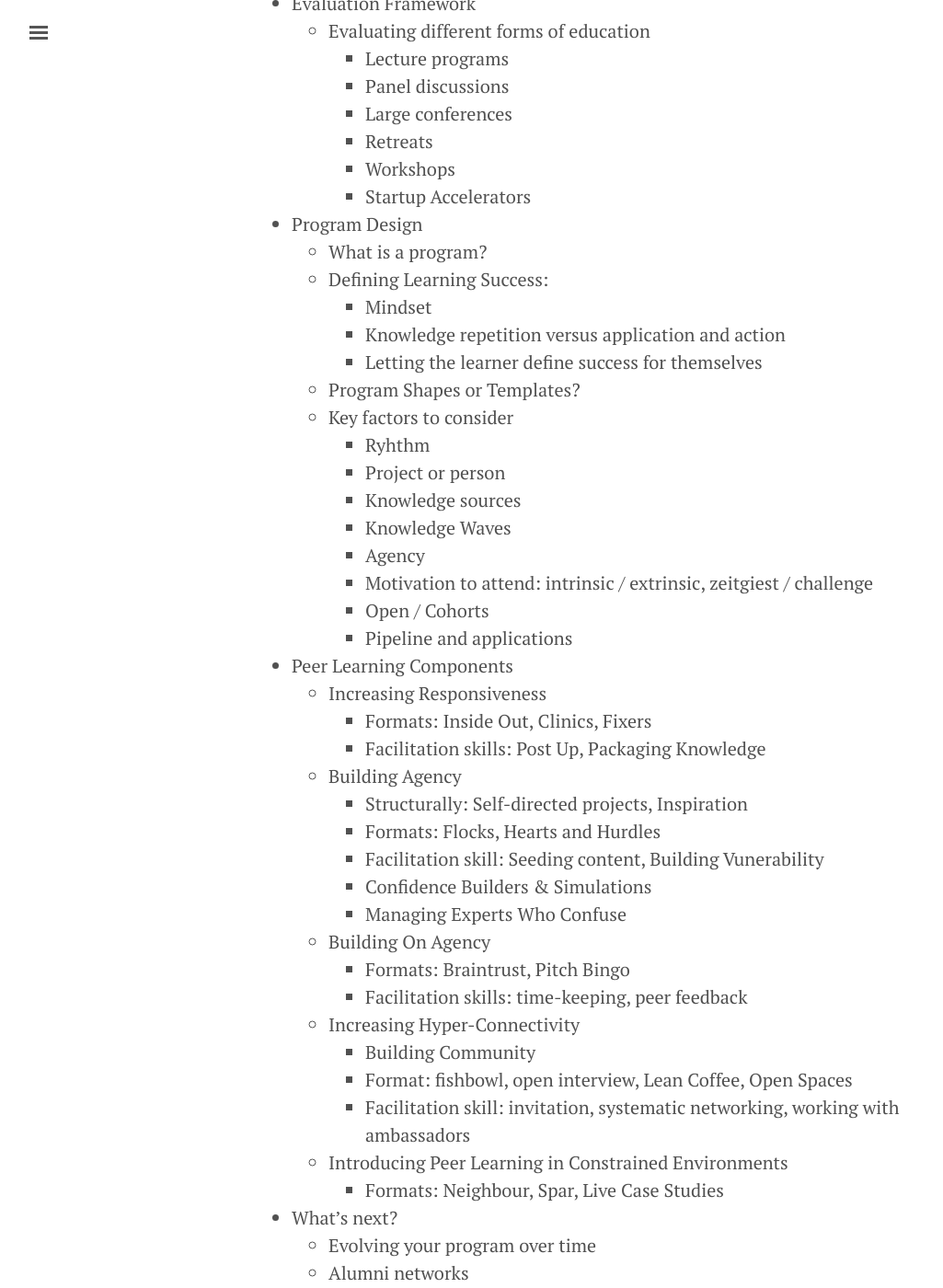
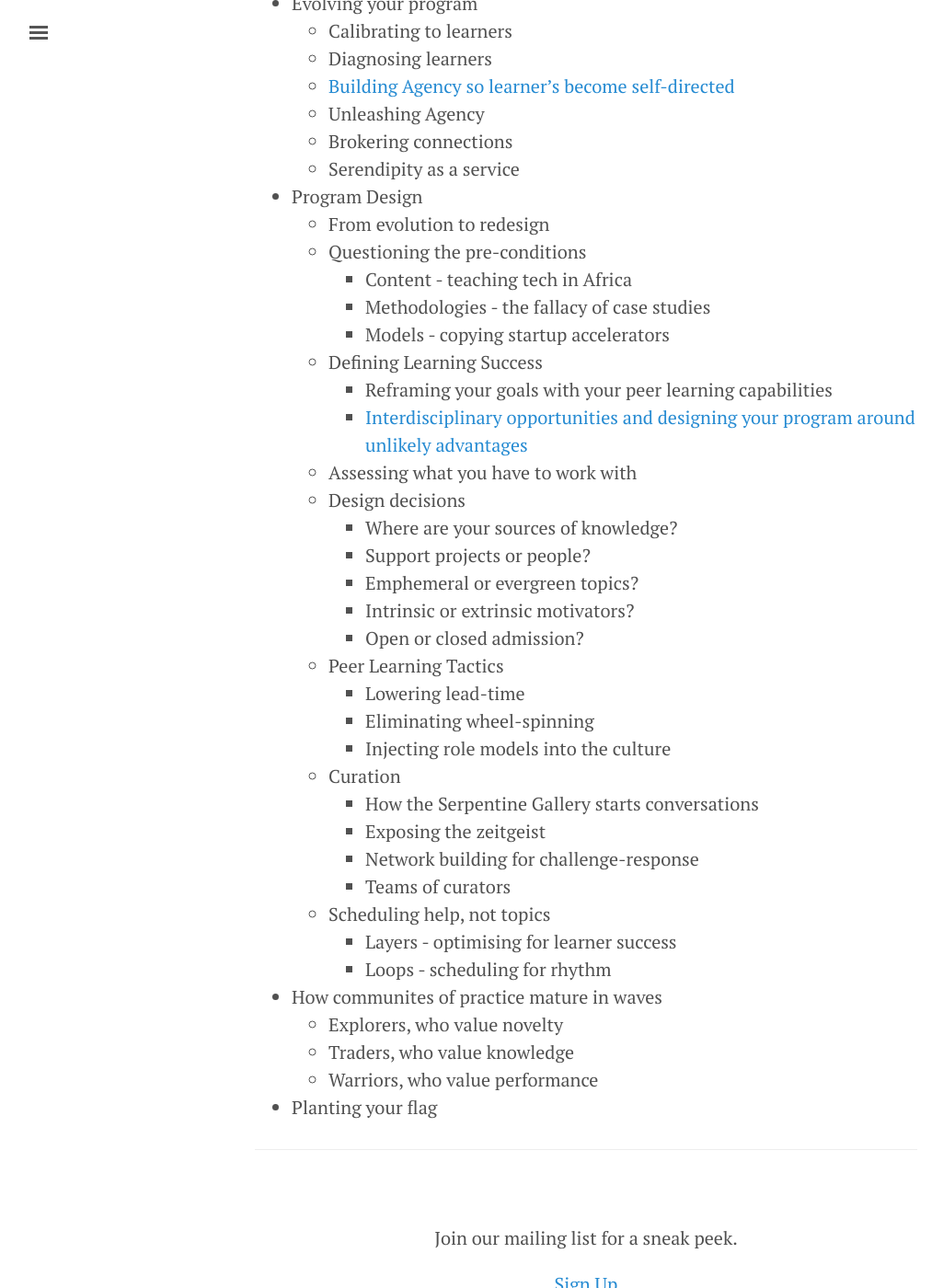
Before and after one commit to sourceinstitute/peerlearningguide, a Jekyll site: the page built from index.html, in a window 1280 px wide and 1400 px high, scrolled down 2808 px. Shown: the whole window at 92% size, without its empty margins (3-1028 px from the left). Built offline with Jekyll 4.4.1, drawn with Linux system fonts in a browser that asks for light colours; nearby versions of some CDN libraries; the list of posts is cut into pages by our own code; comment, search, counter and statistics services are not loaded; a style sheet for code colours, icons or effects is not loaded; some of the changed text lies outside the part shown.

Commit message:
Updated TOC

```diff
--- a/_includes/index.md
+++ b/_includes/index.md
@@ -1,6 +1,7 @@
 <div class="cover">
   <a href="http://sendy.source.institute/subscription?f=iVTKAVDr7ah0oAQw8v8qOzCSdTEgCHxk84XgPNfwU0GqBmD3qYraY6azokrrzn9iml4qp15wodg0qDyNkLeo892w"><img src="public/img/peerlearningguidecover.png"></a>
 </div>
+
 
 How to make education responsive to a fast-changing world. Lessons from our heroes, and our own peer-learning programs on 5 continents.
 
@@ -53,85 +54,76 @@ Your time is priceless - the guide will help make it count.
 
 # Table of contents
 
-* Making this guide work for you
+
 * For the community leaders who are putting in the work
 
-* Flexible, easy-to-setup educational formats
-	* From topic checklists to mindset evolution
-	* From scheduling to responding
+* Success is defined by what the learner becomes
+    * [Harvard & Y Combinator](http://source.institute/blog/harvard-and-yc-on-defining-learning-success/)
+* Put the learner in a fitting environment
+    * [Spiritual Farming & the UN's farmer field schools](http://source.institute/blog/get-out-of-the-classroom/)
+* Communities are conduits of knowledge
+    * [The Lean Startup Movement](http://source.institute/blog/communities-are-conduits-of-knowledge/)
+* The educator, the domain expert and the learner are provisory roles
+    * Pirate Summit
 
-* “Modern” education is modernising
-  * Success is defined by what the learner becomes
-    * [Harvard Physics & Y Combinator](http://community.source.institute/t/excerpt-harvard-physics-and-y-combinator-on-defining-learning-success/2690)
-  * Put the learner in a fitting environment
-    * Seedcamp & the Lean Startup movement
-  * Detect and Respond
-    * UCL & University Of Wageningen
-  * Communities are conduits of knowledge
-    * Pirate Summit & Clearleft
-  * The educator, the domain expert and the learner are provisory roles
-    * The Africa Prize & London's Braintrust
-  * Put the learner in control
-    * Farmer Field Schools & Barcamp
-
-* Defining Peer-to-peer Education
+* [Defining Peer Learning](http://source.institute/blog/what-is-peer-learning/)
   * Responsiveness
   * Creative Agency
   * Hyper-Connectivity
 
-* Evaluation Framework
-  * Evaluating different forms of education
-    * Lecture programs
-    * Panel discussions
-    * Large conferences
-    * Retreats
-    * Workshops
-    * Startup Accelerators
+* [Evaluation Framework](http://source.institute/blog/peer-learning-evaluation/
+  * Lecture programs
+  * Panel discussions
+  * Large conferences
+  * Retreats
+  * Workshops
+  * Startup Accelerators
+  * Barcamps
+
+* Evolving your program
+  * Calibrating to learners
+  * Diagnosing learners
+  * [Building Agency so learner's become self-directed](http://source.institute/blog/building-agency/)
+  * Unleashing Agency
+  * Brokering connections
+  * Serendipity as a service
 
 * Program Design
-  * What is a program?
-  * Defining Learning Success:
-    * Mindset
-    * Knowledge repetition versus application and action
-    * Letting the learner define success for themselves
-  * Program Shapes or Templates?
-  * Key factors to consider
-    * Ryhthm
-    * Project or person
-    * Knowledge sources
-    * Knowledge Waves
-    * Agency
-    * Motivation to attend: intrinsic / extrinsic, zeitgiest / challenge
-    * Open / Cohorts
-    * Pipeline and applications
+  * From evolution to redesign
+  * Questioning the pre-conditions
+  	* Content - teaching tech in Africa
+	* Methodologies - the fallacy of case studies
+	* Models - copying startup accelerators
+  * Defining Learning Success
+  	* Reframing your goals with your peer learning capabilities
+  	* [Interdisciplinary opportunities and designing your program around unlikely advantages](http://source.institute/blog/unlikely-advantages/)
+  * Assessing what you have to work with
+  * Design decisions
+    * Where are your sources of knowledge?
+    * Support projects or people?
+    * Emphemeral or evergreen topics?
+    * Intrinsic or extrinsic motivators?
+    * Open or closed admission?
+  * Peer Learning Tactics
+    * Lowering lead-time
+    * Eliminating wheel-spinning
+    * Injecting role models into the culture
+  * Curation
+    * How the Serpentine Gallery starts conversations
+    * Exposing the zeitgeist
+    * Network building for challenge-response
+    * Teams of curators
 
-* Peer Learning Components
-  * Increasing Responsiveness
-    * Formats: Inside Out, Clinics, Fixers
-    * Facilitation skills: Post Up, Packaging Knowledge
-  * Building Agency
-    * Structurally: Self-directed projects,  Inspiration
-    * Formats: Flocks, Hearts and Hurdles
-    * Facilitation skill: Seeding content, Building Vunerability
-    * Confidence Builders & Simulations
-    * Managing Experts Who Confuse
-  * Building On Agency
-    * Formats: Braintrust, Pitch Bingo
-    * Facilitation skills: time-keeping, peer feedback
-  * Increasing Hyper-Connectivity
-    * Building Community
-    * Format: fishbowl, open interview, Lean Coffee, Open Spaces
-    * Facilitation skill: invitation, systematic networking, working with ambassadors
-  * Introducing Peer Learning in Constrained Environments
-    * Formats: Neighbour, Spar, Live Case Studies
+  * Scheduling help, not topics
+    * Layers - optimising for learner success
+    * Loops - scheduling for rhythm
 
-* What's next?
-    * Evolving your program over time
-    * Alumni networks
-    * Building Community support
+* How communites of practice mature in waves
+  * Explorers, who value novelty
+  * Traders, who value knowledge
+  * Warriors, who value performance
 
-* Peer Learning Traders
-  * The Source Community
+* Planting your flag
 
 ---
 <div class="cta">
```
